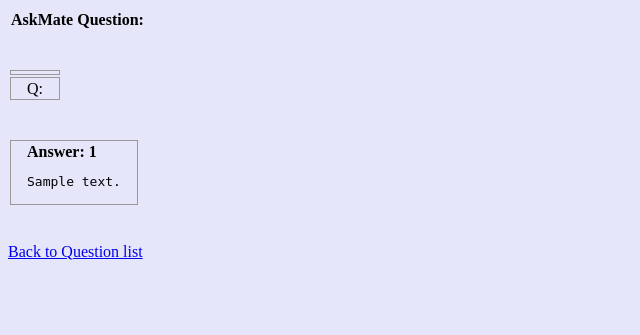
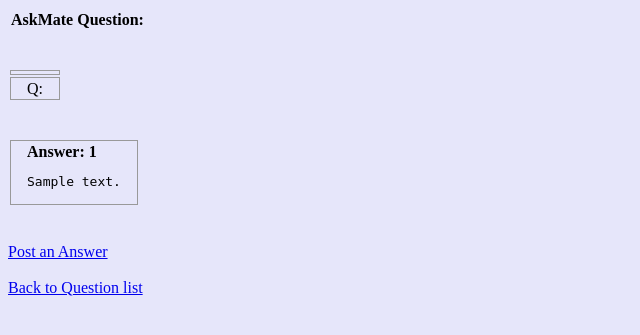
Before and after one commit to MaciejBiernat/AskMate, a Flask app: template templates/question.html in a window 1280 px wide. Shown: the top 335 px of the page, without its empty margins (0-640 px from the left). Run offline with Flask 2, Linux system fonts and the light colour scheme; the template is opened without the code that fills it: most values are stand-ins (such as "Sample title", 1, 10 or a date in 2020); lists and menus that the app fills with data are empty.

Commit message:
Merge branch 'master' of https://github.com/MaciejBiernat/AskMateRepo
post an answer - not in db yet

```diff
--- a/data_manager.py
+++ b/data_manager.py
@@ -24,7 +24,7 @@
 @connection.connection_handler
 def get_question_info(cursor, question_id):
     cursor.execute("""
-                        SELECT question.title, question.message FROM question
+                        SELECT question.title, question.message, question.id FROM question
                         where question.id = %(question_id)s;
                                """, {'question_id': question_id})
 
--- a/server.py
+++ b/server.py
@@ -24,28 +24,28 @@
 def show_question_info(question_id):
     question = data_manager.get_question_info(question_id)
     answers = data_manager.get_answer_info(question_id)
-    print(question)
-    print(answers)
 
     return render_template('question.html', question=question, answers=answers)
 
+@app.route('/question/<question_id>/new-answer', methods=["GET", "POST"])
+def post_an_answer(question_id):
+    new_answer = {}
+    print('dupa')
+    if request.method == "POST":
+        new_answer["submission_time"] = datetime.now()
+        new_answer['message'] = request.form['message']
+        new_answer['image'] = 'img'
+        new_answer['question_id'] = question_id
 
-#
-# @app.route('/question')
-#
-#
-#
-# @app.route('/question/<int:question_id>')
-#
-#
-#
+        return redirect(f'/question/{question_id}')
+    return render_template("add-answer.html", question_id=question_id)
+
+
 @app.route('/add-question', methods=["GET", "POST"])
 def ask_question():
     new_question = {}
     titles = ["submission_time", "view_number", "vote_number", "title", "message", "image"]
     if request.method == "POST":
-        # question_id = data_manager.generate_next_id("question.csv")
-        # new_question["id"] = question_id
         new_question["submission_time"] = datetime.now()
         new_question["view_number"] = "0"
         new_question["vote_number"] = "0"
--- a/templates/question.html
+++ b/templates/question.html
@@ -50,6 +50,9 @@
     {% endif %}
 </table>
 <br><br>
+
+<a href="/question/{{ question[0]['id'] }}/new-answer">Post an Answer</a><br><br>
+
 <a href="/question">Back to Question list</a><br><br>
 </body>
 </html>
```
Also changed, not shown: templates/add-answer.html (added, +19 -0 lines).
